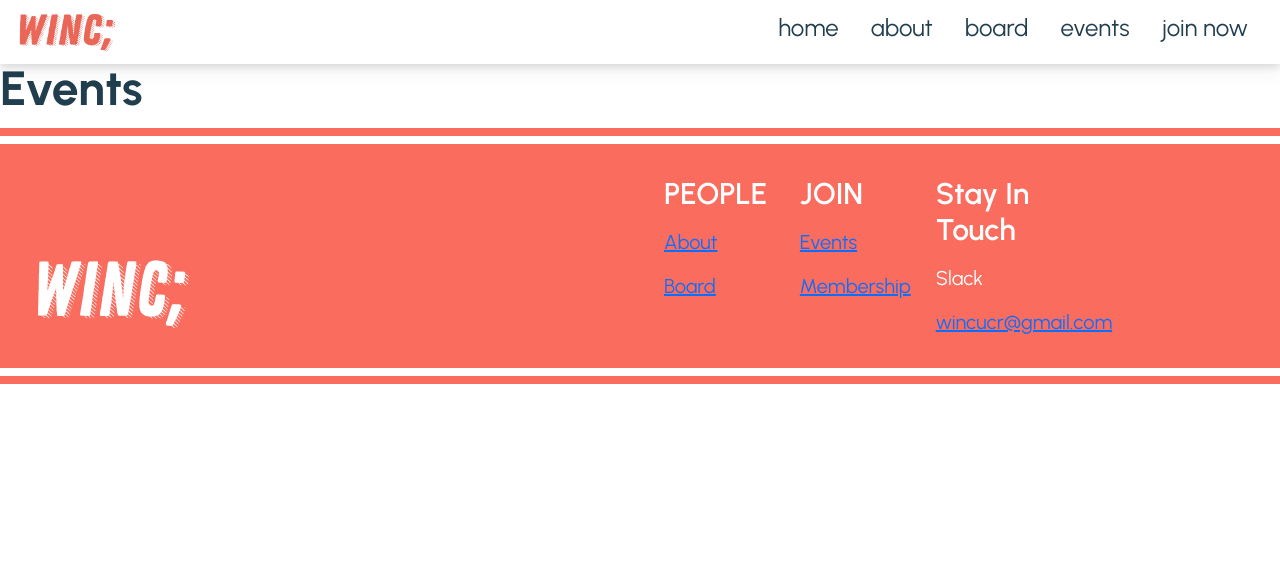
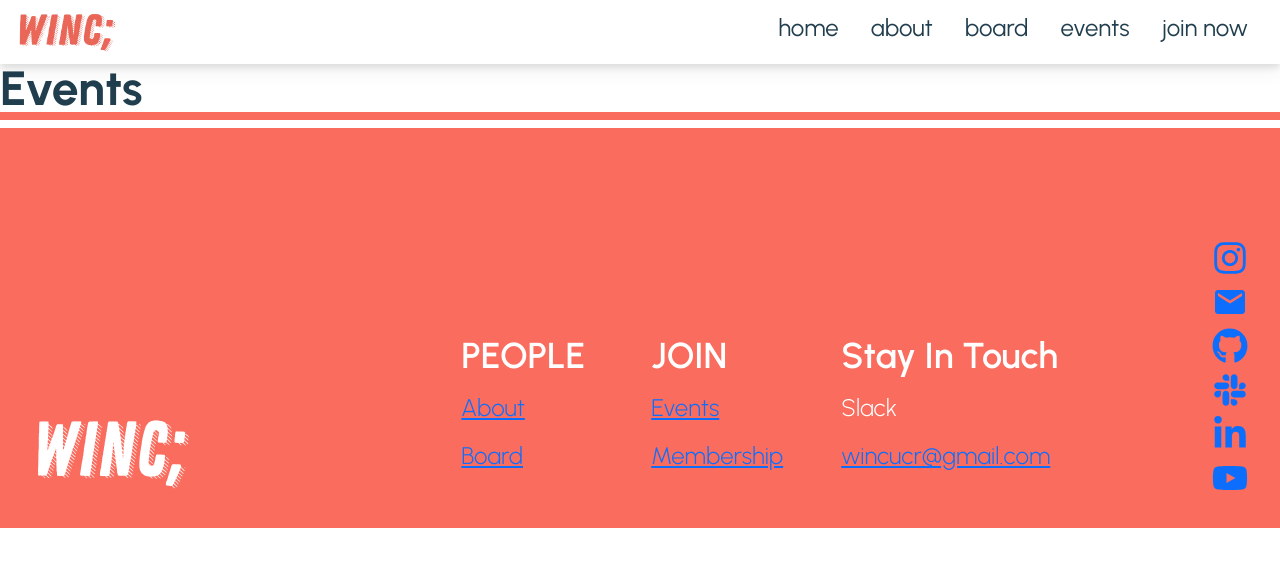
Before and after one commit to acm-ucr/winc-website, a Next.js app: page /events in a window 1280 px wide. Shown: the top 566 px of the page. Built offline with nearby package versions, Linux system fonts and the light colour scheme.

Commit message:
Added socials, fixed borders and padding

```diff
--- a/src/components/Footer.js
+++ b/src/components/Footer.js
@@ -1,4 +1,5 @@
 import logo from "@/public/assets/whiteLogo.webp";
+import Socials from "@/data/Socials";
 import Image from "next/image";
 import Link from "next/link";
 import Row from "react-bootstrap/Row";
@@ -6,38 +7,48 @@ import Col from "react-bootstrap/Col";
 
 const Footer = () => {
   return (
-    <div className="bg-winc-pink flex w-full justify-between items-end p-8 outline outline-8 outline-winc-pink outline-offset-8 my-8 h-full">
+    <div className="bg-winc-white border-t-8 border-winc-pink">
+      <div className="bg-winc-pink flex w-full justify-between items-end p-8 pt-28 border-t-8 border-winc-white">
         <Image src={logo} alt="logo" />
-      <Row className="flex text-winc-white justify-between w-6/12">
-        <Col className="flex flex-col space-y-4">
-          <div className="text-3xl font-semibold">PEOPLE</div>
+        <Row className="flex text-winc-white justify-between items-end w-8/12">
+          <Col className="flex flex-col space-y-4 min-w-fit mb-4">
+            <div className="text-4xl font-semibold">PEOPLE</div>
             <Link href="/about">
-            <div className="text-xl">About</div>
+              <div className="text-2xl font-light">About</div>
             </Link>
             <Link href="/board">
-            <div className="text-xl">Board</div>
+              <div className="text-2xl font-light">Board</div>
             </Link>
           </Col>
-        <Col className="flex flex-col space-y-4">
-          <div className="text-3xl font-semibold">JOIN</div>
+          <Col className="flex flex-col space-y-4 min-w-fit mb-4">
+            <div className="text-4xl font-semibold">JOIN</div>
             <Link href="/events">
-            <div className="text-xl">Events</div>
+              <div className="text-2xl font-light">Events</div>
             </Link>
             <Link href="https://docs.google.com/forms/d/e/1FAIpQLSe5M-kEntAmPHnHNcerN6F8G5eevJs6zQJgEt3X3hcj_eNV3w/viewform">
-            <div className="text-xl">Membership</div>
+              <div className="text-2xl font-light">Membership</div>
             </Link>
           </Col>
-        <Col className="flex flex-col space-y-4">
-          <div className="text-3xl font-semibold">Stay In Touch</div>
+          <Col className="flex flex-col space-y-4 min-w-fit mb-4">
+            <div className="text-4xl font-semibold">Stay In Touch</div>
             {/* <Link href=""> */}
-          <div className="text-xl">Slack</div>
+            <div className="text-2xl font-light">Slack</div>
             {/* </Link> */}
             <Link href="mailto:wincucr@gmail.com">
-            <div className="text-xl">wincucr@gmail.com</div>
+              <div className="text-2xl font-light">wincucr@gmail.com</div>
             </Link>
           </Col>
-        <Col className="">{/* Socials data go here */}</Col>
+          <Col className="flex flex-col space-y-2 items-end">
+            {Socials.map((social, index) => {
+              return (
+                <Link href={social.path} key={index}>
+                  {social.image}
+                </Link>
+              );
+            })}
+          </Col>
         </Row>
+      </div>
     </div>
   );
 };
--- a/src/data/Socials.js
+++ b/src/data/Socials.js
@@ -1,42 +1,42 @@
 import {
   FaInstagram,
-  MdEmail,
   FaGithub,
   FaSlack,
   FaLinkedinIn,
   FaYoutube,
 } from "react-icons/fa";
+import { MdEmail } from "react-icons/md";
 
 const Socials = [
   {
     path: "https://www.instagram.com/wincucr/",
     title: "Instagram",
-    image: <FaInstagram className="text-5xl"></FaInstagram>,
+    image: <FaInstagram className="text-4xl"></FaInstagram>,
   },
   {
     path: "https://mail.google.com",
     title: "Email",
-    image: <MdEmail className="text-5xl"></MdEmail>,
+    image: <MdEmail className="text-4xl"></MdEmail>,
   },
   {
     path: "https://github.com",
     title: " Github",
-    image: <FaGithub className="text-5xl"></FaGithub>,
+    image: <FaGithub className="text-4xl"></FaGithub>,
   },
   {
     path: "https://app.slack.com/",
     title: "Slack",
-    image: <FaSlack className="text-5xl"></FaSlack>,
+    image: <FaSlack className="text-4xl"></FaSlack>,
   },
   {
     path: "https://www.linkedin.com",
     title: "LinkdIn",
-    image: <FaLinkedinIn className="text-5xl"></FaLinkedinIn>,
+    image: <FaLinkedinIn className="text-4xl"></FaLinkedinIn>,
   },
   {
     path: "https://www.youtube.com",
     title: "Youtube",
-    image: <FaYoutube className="text-5xl"></FaYoutube>,
+    image: <FaYoutube className="text-4xl"></FaYoutube>,
   },
 ];
 
```
Lines whose indentation alone changed are shown as unchanged.
